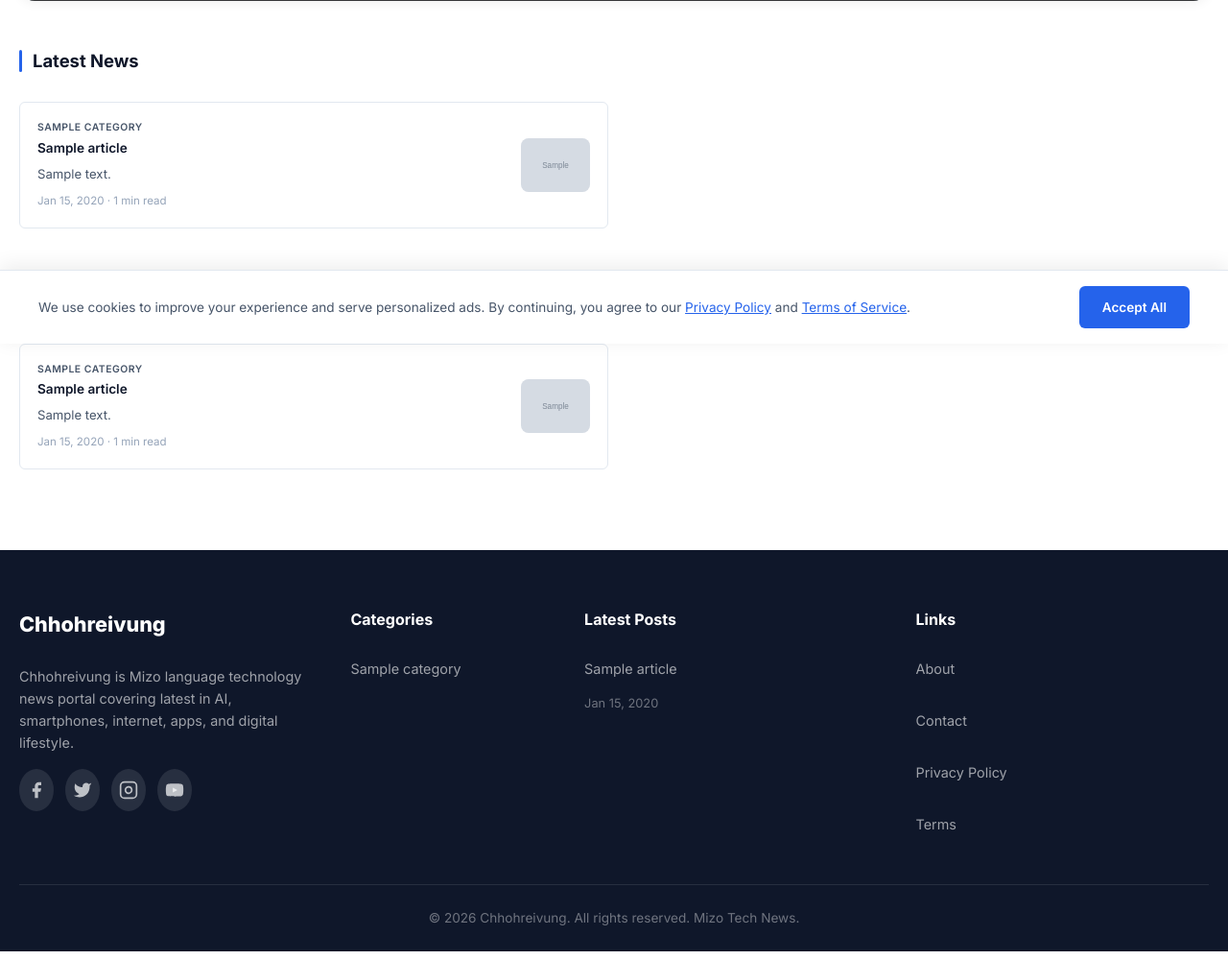
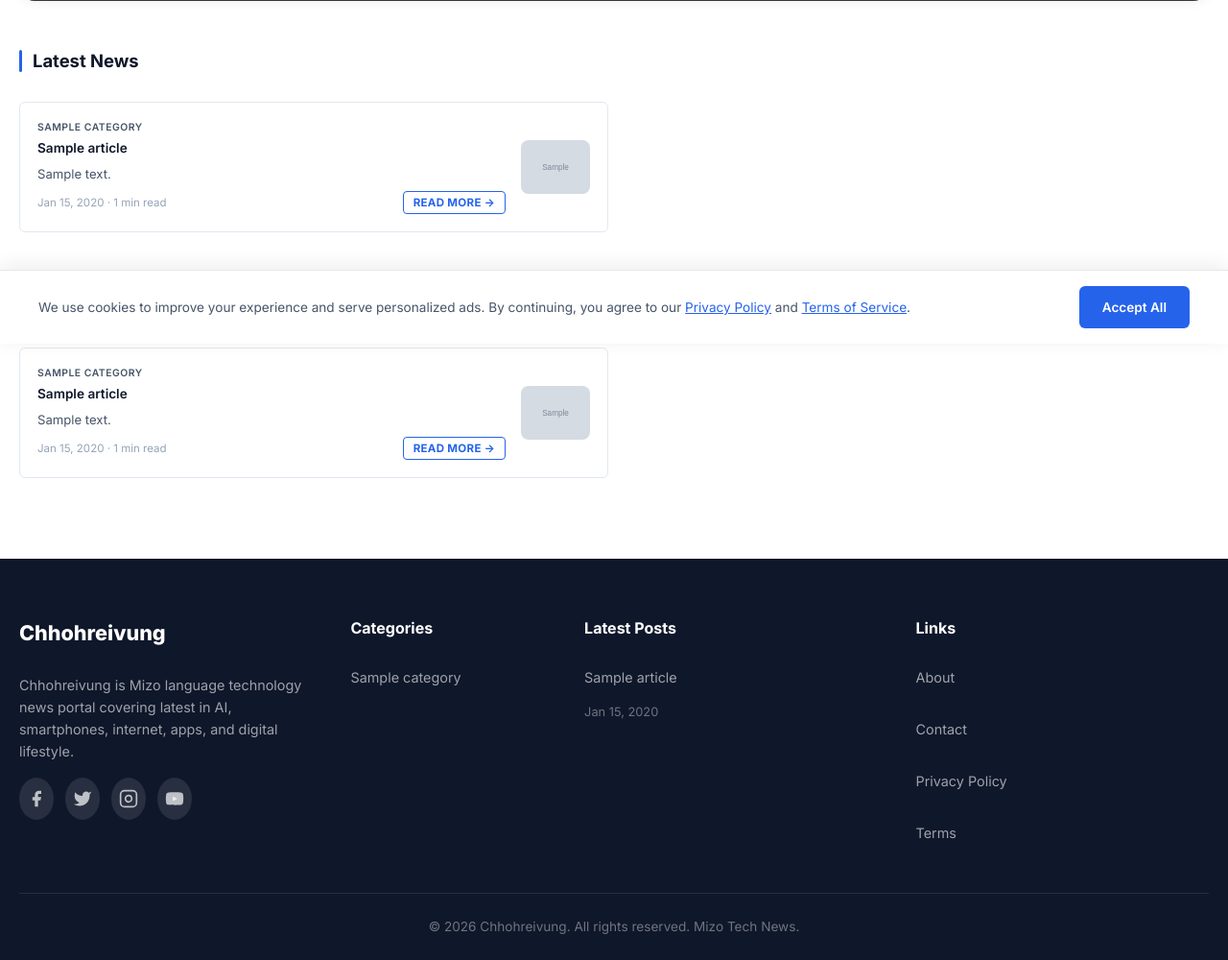
Before and after one commit to pachuau10/chhohhreivung_blog, a Django app: page / in a window 1280 px wide. Shown: the part 519-1519 px from the top of the page at 96% size. Run offline with Django 5.2, Linux system fonts and the light colour scheme; tables that the repository leaves empty hold one stand-in row (values such as "Sample post"); grey boxes marked "Sample" are stand-in pictures; some libraries are stand-ins or nearby versions.

Commit message:
style readmore as outlined pill badge, filled on hover

```diff
--- a/static/css/style.css
+++ b/static/css/style.css
@@ -786,16 +786,21 @@ input, textarea {
 }
 
 .popular-readmore {
-    font-size: 0.78rem;
-    font-weight: 600;
+    font-size: 0.72rem;
+    font-weight: 700;
     color: var(--primary);
     white-space: nowrap;
-    opacity: 0;
-    transition: opacity 0.2s;
+    border: 1.5px solid var(--primary);
+    border-radius: 4px;
+    padding: 2px 10px;
+    text-transform: uppercase;
+    letter-spacing: 0.3px;
+    transition: all 0.2s;
 }
 
 .popular-card:hover .popular-readmore {
-    opacity: 1;
+    background: var(--primary);
+    color: #fff;
 }
 
 .popular-thumb {
```
